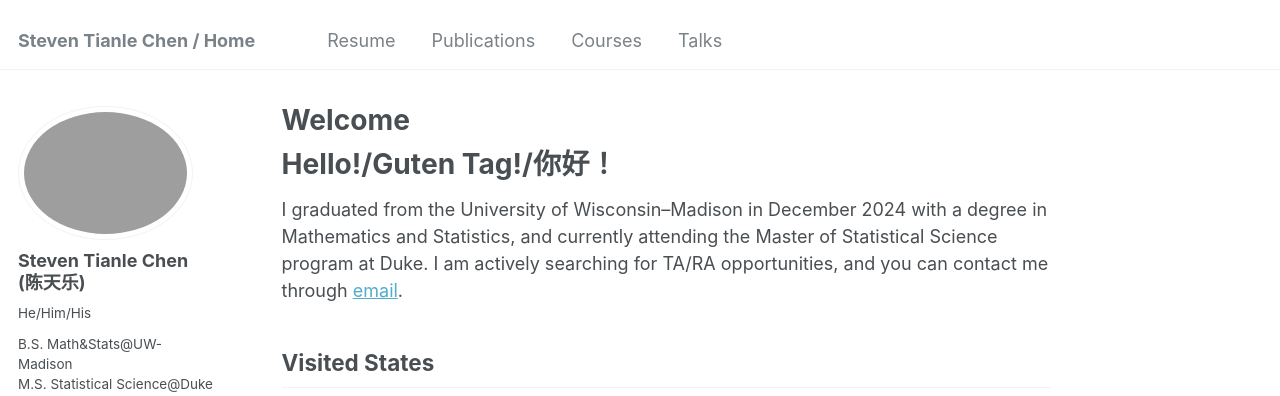
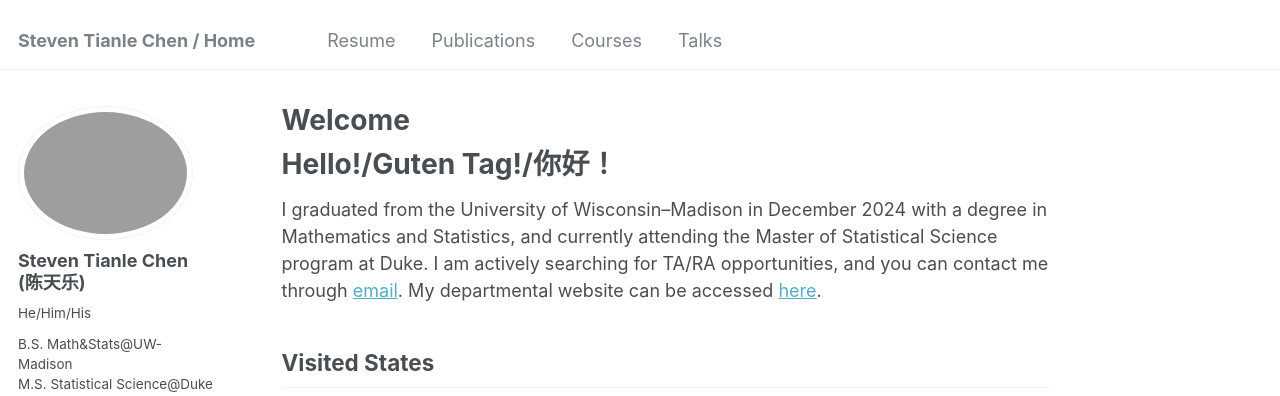
Before and after one commit to sttlchen/sttlchen.github.io, a Jekyll site: the page built from _pages/about.md, in a window 1280 px wide and 1369 px high, cut to the strip 0-396 px from the top of the window. Built offline with Jekyll 4.4.1, drawn with Linux system fonts in a browser that asks for light colours.

Commit message:
Update about.md

```diff
--- a/_pages/about.md
+++ b/_pages/about.md
@@ -10,6 +10,7 @@ redirect_from:
 Hello!/Guten Tag!/你好！
 ======
 I graduated from the University of Wisconsin–Madison in December 2024 with a degree in Mathematics and Statistics, and currently attending the Master of Statistical Science program at Duke. I am actively searching for TA/RA opportunities, and you can contact me through <a href="mailto:tc434@duke.edu">email</a>.
+My departmental website can be accessed <a href="https://scholars.duke.edu/person/Steven.Chen">here</a>.
 
 ## Visited States
 
```
